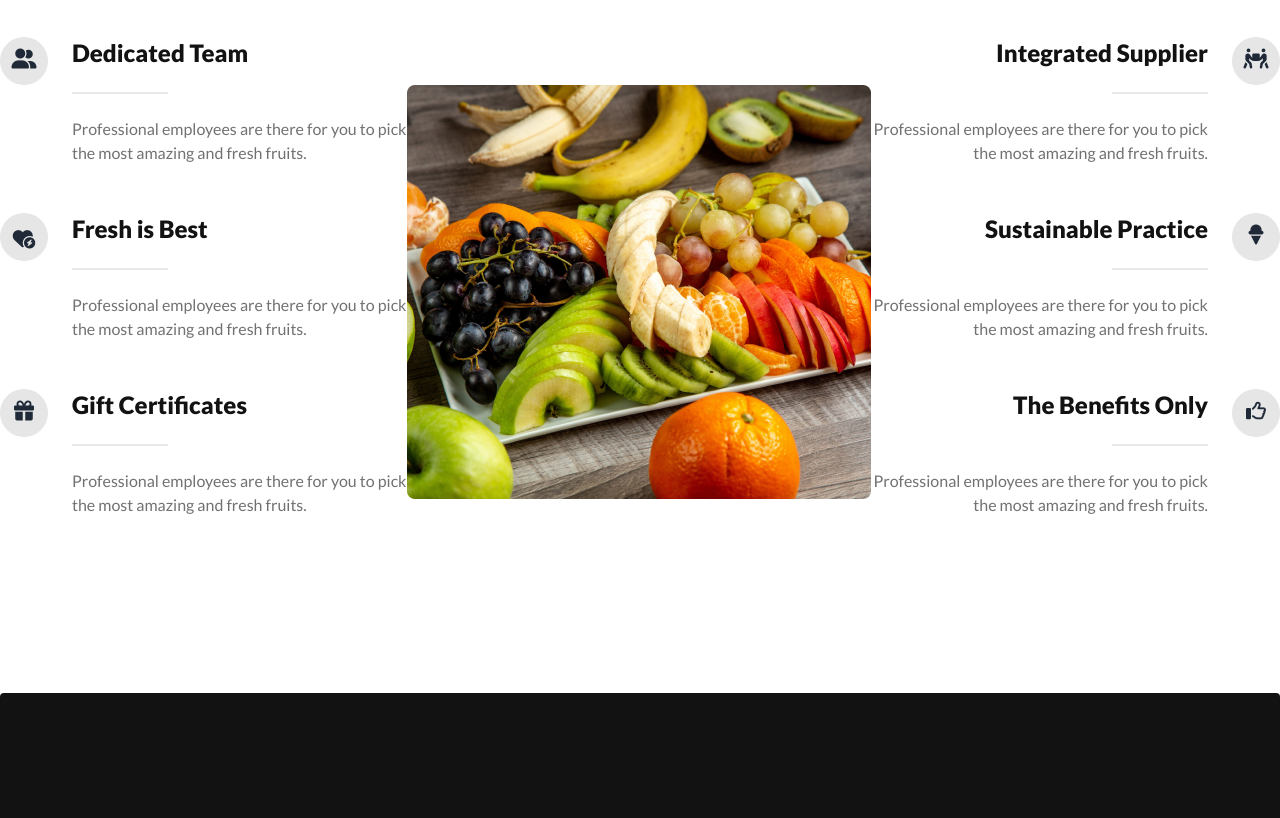
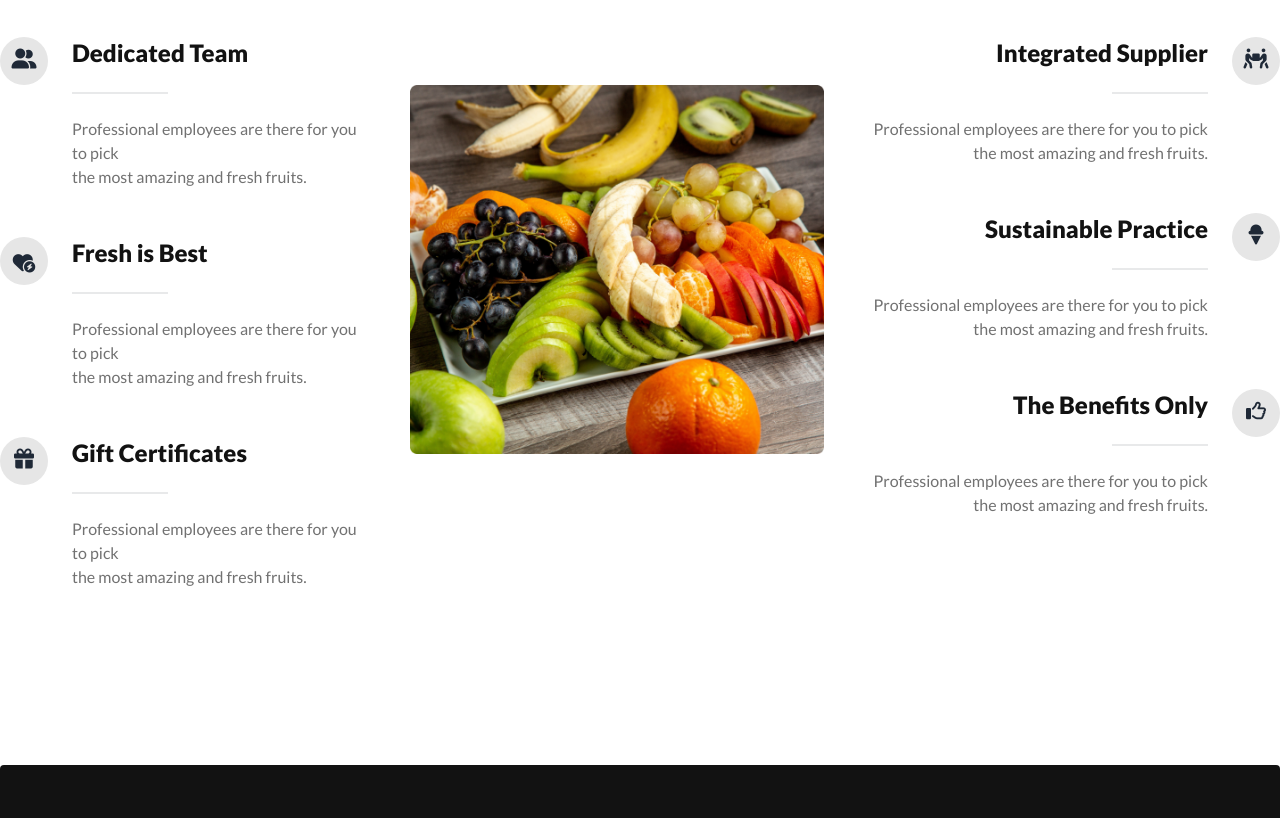
Before and after one commit to Sazzad39/fruit-assignment-3-tailwindanddaisyui, a plain HTML site: page index.html in a window 1280 px wide. Shown: the part 2827-3645 px from the top of the page. Drawn offline with nearby package versions, Linux system fonts and the light colour scheme.

Commit message:
edited why choose us section

```diff
--- a/index.html
+++ b/index.html
@@ -607,7 +607,7 @@
             </div>
               </div>
               <!-- img   -->
-            <div class="mt-12">
+            <div class="mt-12 px-12">
               <img src="./images/whychoose1.png" alt="">
             </div>
            <div>
```
